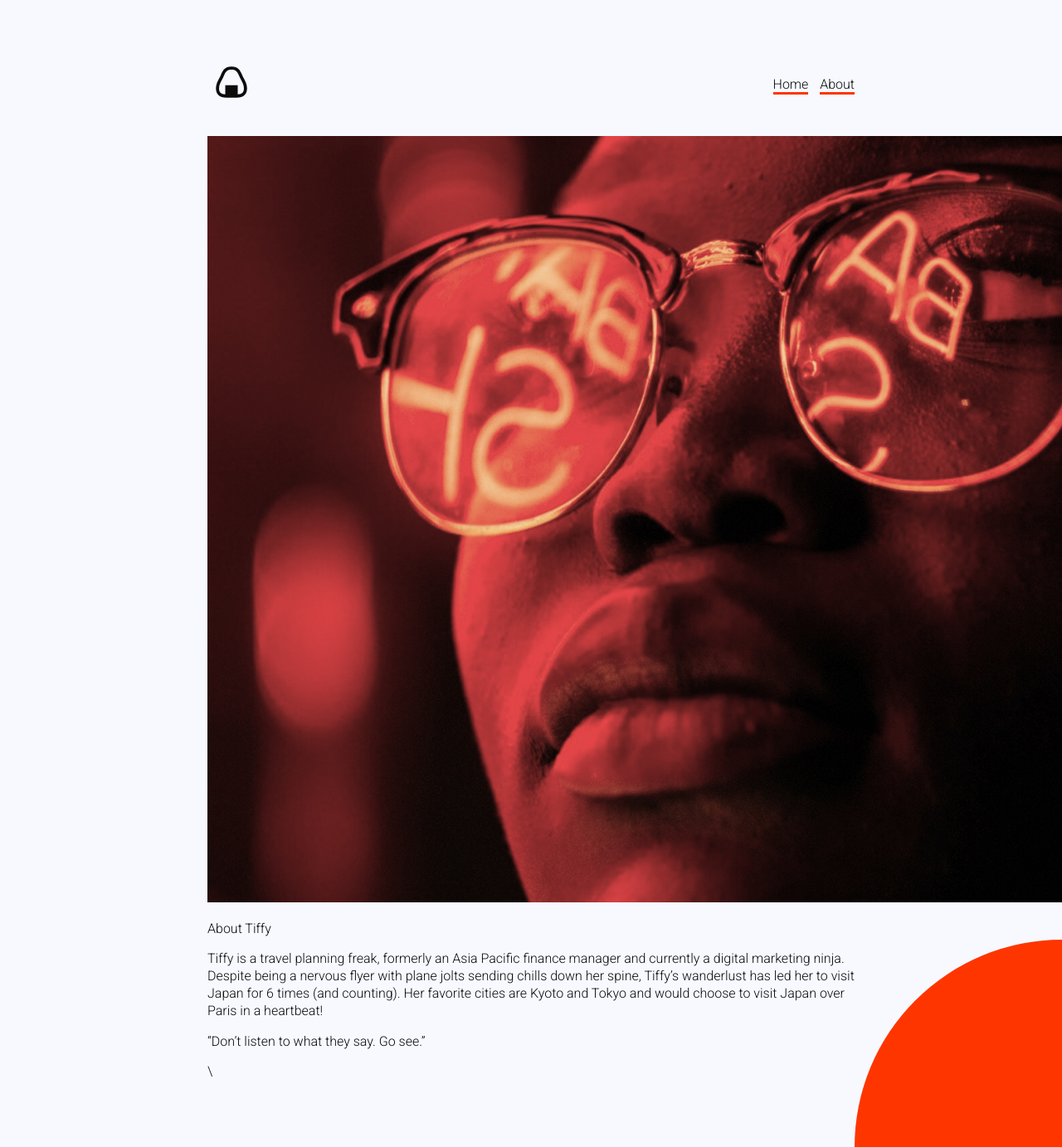
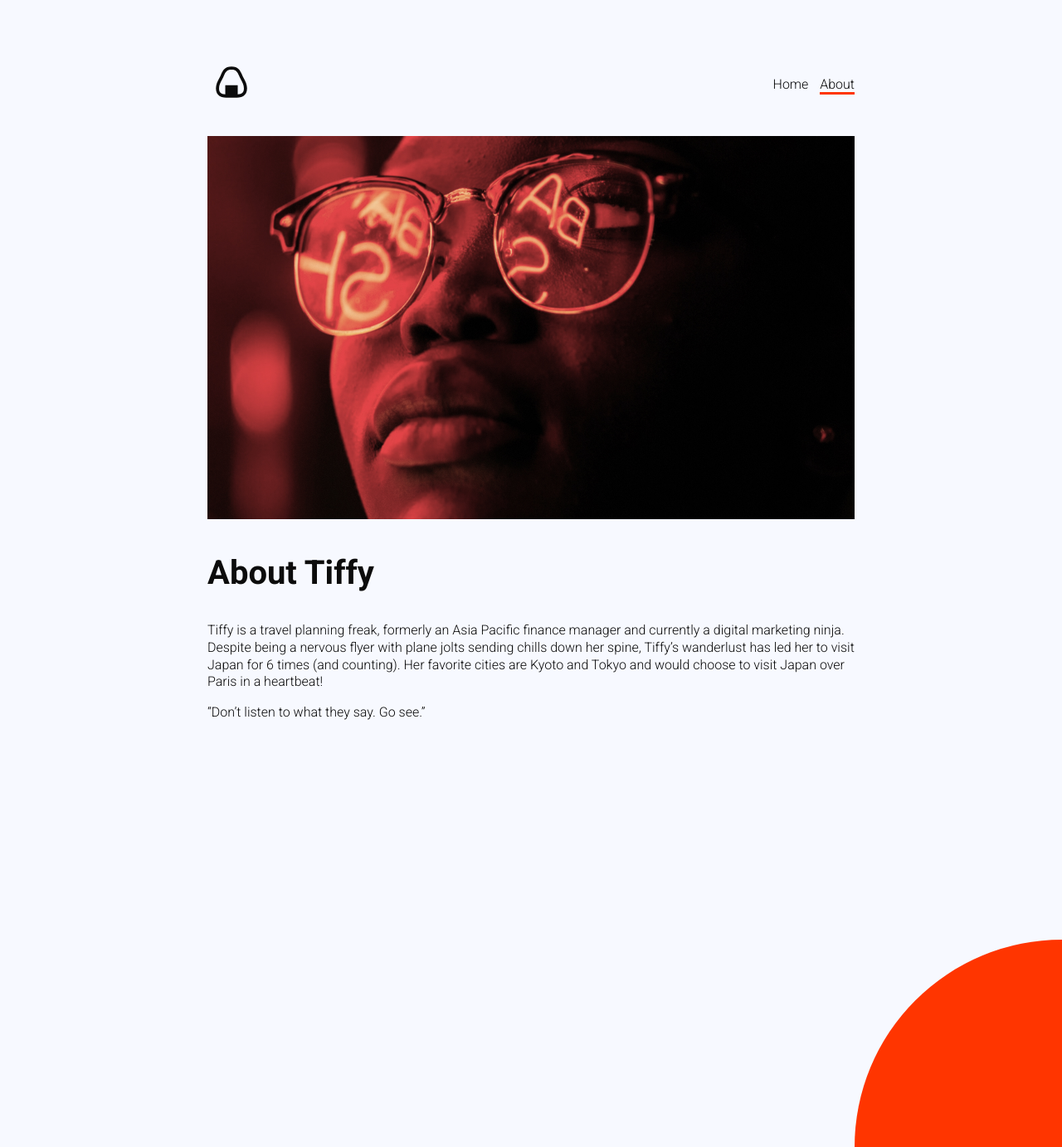
Before and after one commit to MichaelaSBrown-Earnest/anightinjapan, a Jekyll site: the page built from about.md, in a window 1280 px wide and 1383 px high. Shown: the whole window at 83% size. Built offline with Jekyll 4.4.1, drawn with Linux system fonts in a browser that asks for light colours.

Commit message:
fixed nav and images

```diff
--- a/_includes/header.html
+++ b/_includes/header.html
@@ -3,7 +3,7 @@
         <img src="/assets/img/logo.svg">
     </a>
     <nav>
-        <a href="/">Home</a>
-        <a href="/about">About</a>
+        <a href="/" {% if page.url == "/" %} class="selected" {% endif %}>Home</a>
+        <a href="/about/" {% if page.url == "/about/" %} class="selected" {% endif %}>About</a>
     </nav>
 </header>
--- a/about.md
+++ b/about.md
@@ -6,12 +6,10 @@
 
 ![about.jpg](/uploads/about.jpg)
 
-About Tiffy
+## About Tiffy
 
 
 Tiffy is a travel planning freak, formerly an Asia Pacific finance manager and currently a digital marketing ninja. Despite being a nervous flyer with plane jolts sending chills down her spine, Tiffy’s wanderlust has led her to visit Japan for 6 times (and counting). Her favorite cities are Kyoto and Tokyo and would choose to visit Japan over Paris in a heartbeat!
 
 
 “Don't listen to what they say. Go see.”
-
-\
--- a/assets/css/app.scss
+++ b/assets/css/app.scss
@@ -50,7 +50,16 @@
     margin: 40px 0 0 0;
 }
 
-nav a, p a {
+nav a {
+    color: $black;
+    text-decoration: none;
+}
+
+img {
+    max-width: 780px;
+}
+
+nav a.selected, p a {
     color: $black;
     text-decoration: none;
     border-bottom: 3px solid $red;
```
